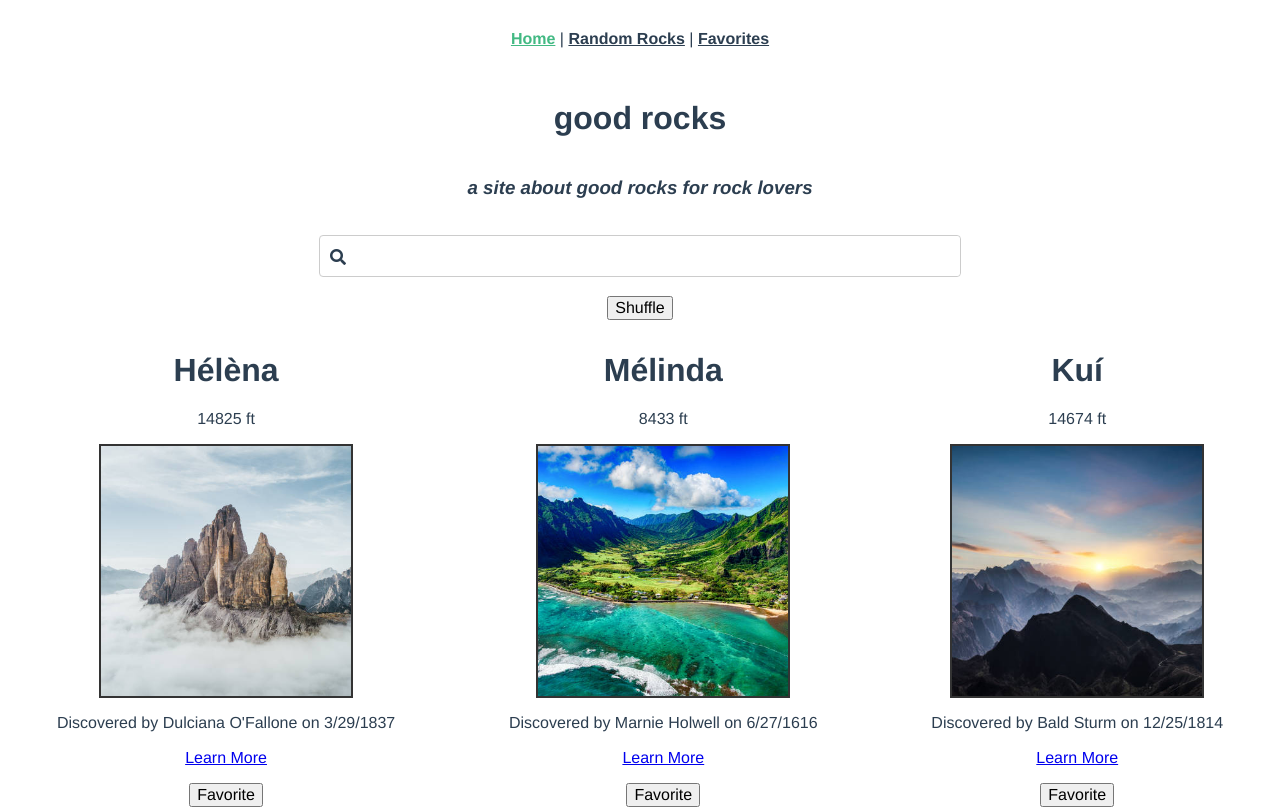
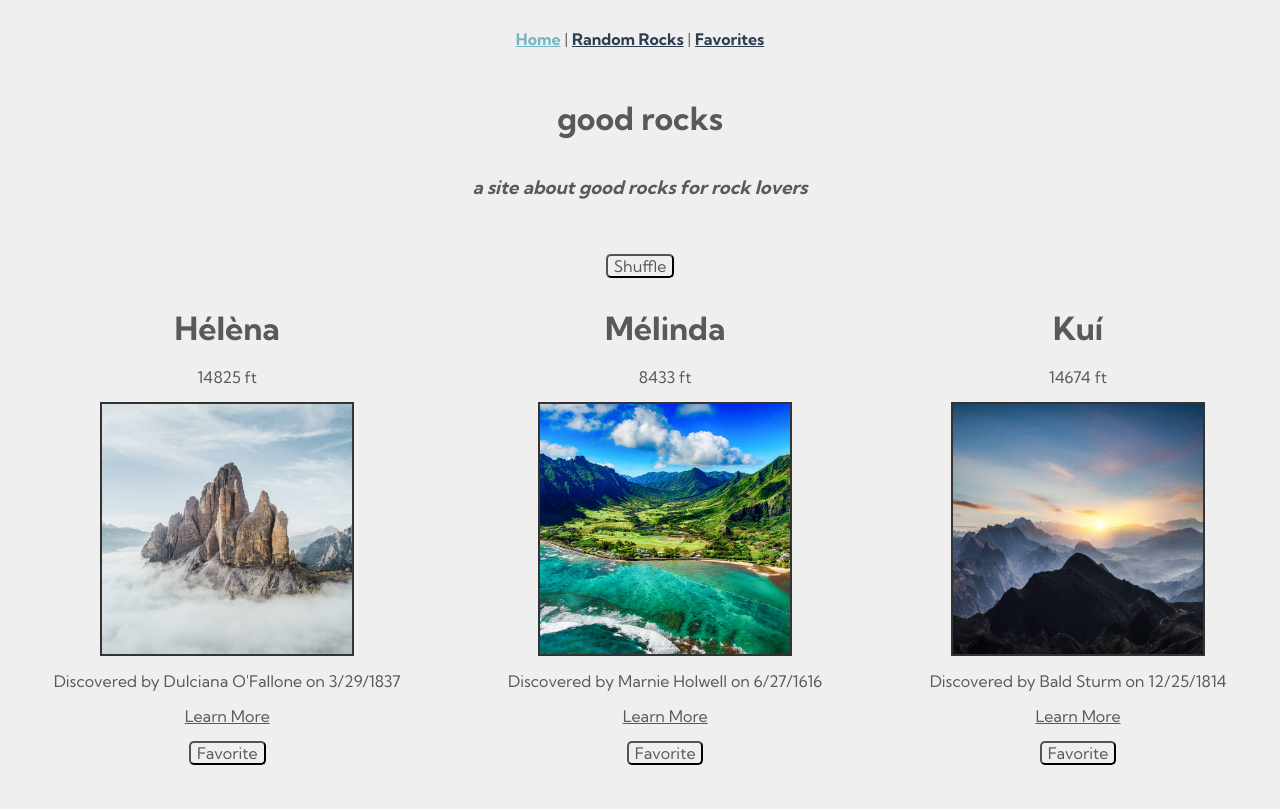
Before and after one commit to gabrieljreed/CS260, a Vue app in the folder goodrocks/goodrocks/: page / in a window 1280 px wide. Shown: the top 809 px of the page. Built offline with nearby package versions, Linux system fonts and the light colour scheme.

Commit message:
Styles added

```diff
--- a/goodrocks/goodrocks/public/index.html
+++ b/goodrocks/goodrocks/public/index.html
@@ -7,6 +7,9 @@
     <link rel="icon" href="<%= BASE_URL %>favicon.ico">
     <link rel="stylesheet" href="https://cdnjs.cloudflare.com/ajax/libs/font-awesome/5.12.1/css/all.min.css" integrity="sha256-mmgLkCYLUQbXn0B1SRqzHar6dCnv9oZFPEC1g1cwlkk=" crossorigin="anonymous" />
     <link rel="stylesheet" href="https://unpkg.com/purecss@1.0.1/build/pure-min.css" integrity="sha384-oAOxQR6DkCoMliIh8yFnu25d7Eq/PHS21PClpwjOTeU2jRSq11vu66rf90/cZr47" crossorigin="anonymous">
+    <link rel="preconnect" href="https://fonts.gstatic.com">
+    <link href="https://fonts.googleapis.com/css2?family=Kumbh+Sans:wght@300;400;700&family=Syne:wght@400;500;600&display=swap" rel="stylesheet">
+    <link rel="stylesheet" href="/master.css">
     <title>Good Rocks</title>
   </head>
   <body>
@@ -17,6 +20,7 @@
     <!-- built files will be auto injected -->
   </body>
   <footer>
+      <br>
       <p style="text-align: center;">Made with &hearts; by Gabe</p>
       <p style="text-align: center;"> <a href="https://github.com/gabrieljreed/CS260/tree/main/goodrocks/goodrocks">GitHub</a> </p>
   </footer>
--- /dev/null
+++ b/goodrocks/goodrocks/public/master.css
@@ -0,0 +1,9 @@
+* {
+    font-family: 'Kumbh Sans', sans-serif;
+    background-color: #efefef;
+    color: #595959;
+}
+
+button {
+    border-radius: 5px;
+}
--- a/goodrocks/goodrocks/src/App.vue
+++ b/goodrocks/goodrocks/src/App.vue
@@ -2,7 +2,7 @@
   <div id="app">
     <div id="nav">
       <router-link to="/">Home</router-link> |
-      <router-link :to="'/mountain/'+Math.floor(Math.random() * Math.floor(100))" v-on:click="location.reload()">Random Rocks</router-link> |
+      <router-link id="random" :to="'/mountain/'+Math.floor(Math.random() * Math.floor(100))" v-on:click="location.reload()">Random Rocks</router-link> |
       <router-link to="/favorites">Favorites</router-link>
     </div>
 
@@ -29,6 +29,6 @@
 }
 
 #nav a.router-link-exact-active {
-  color: #42b983;
+  color: #76b5c2;
 }
 </style>
--- a/goodrocks/goodrocks/src/components/MountainList.vue
+++ b/goodrocks/goodrocks/src/components/MountainList.vue
@@ -15,7 +15,7 @@
                     <p><router-link :to="'/mountain/'+mountain.id">Learn More</router-link></p>
                 </div>
                 <div v-if="favs.includes(mountain)">
-                    <button class="auto" v-on:click="unfavorite(mountain)">Unfavorite</button>
+                    <button class="auto" v-on:click="unfavorite(mountain)" style="background-color: #ff3b3f; color: white;">Unfavorite</button>
                 </div>
                 <div v-else>
                     <button class="auto" v-on:click="favorite(mountain, index)">Favorite</button>
@@ -71,6 +71,7 @@ export default {
 
 .mountain {
     padding: 10px;
+    padding-bottom: 50px;
 }
 
 .mountain img {
--- a/goodrocks/goodrocks/src/views/Home.vue
+++ b/goodrocks/goodrocks/src/views/Home.vue
@@ -3,11 +3,11 @@
         <h1>good rocks</h1>
         <h3><em>a site about good rocks for rock lovers</em></h3>
         <br />
-        <div class="search">
+        <!-- <div class="search">
             <form class="pure-form">
                 <i class="fas fa-search"></i><input v-model="searchText" />
             </form>
-        </div>
+        </div> -->
         <br />
         <button class="auto" v-on:click="shuffleArray()">Shuffle</button>
         <MountainList :mountains="mountains" :favorites="favorites" />
--- a/goodrocks/goodrocks/src/views/Mountain.vue
+++ b/goodrocks/goodrocks/src/views/Mountain.vue
@@ -10,7 +10,7 @@
 
 
             <div v-if="favs.includes(mountain)">
-                <button class="auto" v-on:click="unfavorite(mountain)">Unfavorite</button>
+                <button class="auto" v-on:click="unfavorite(mountain)" style="background-color: #ff3b3f; color: white;">Unfavorite</button>
             </div>
             <div v-else>
                 <button class="auto" v-on:click="favorite(mountain)">Favorite</button>
```
